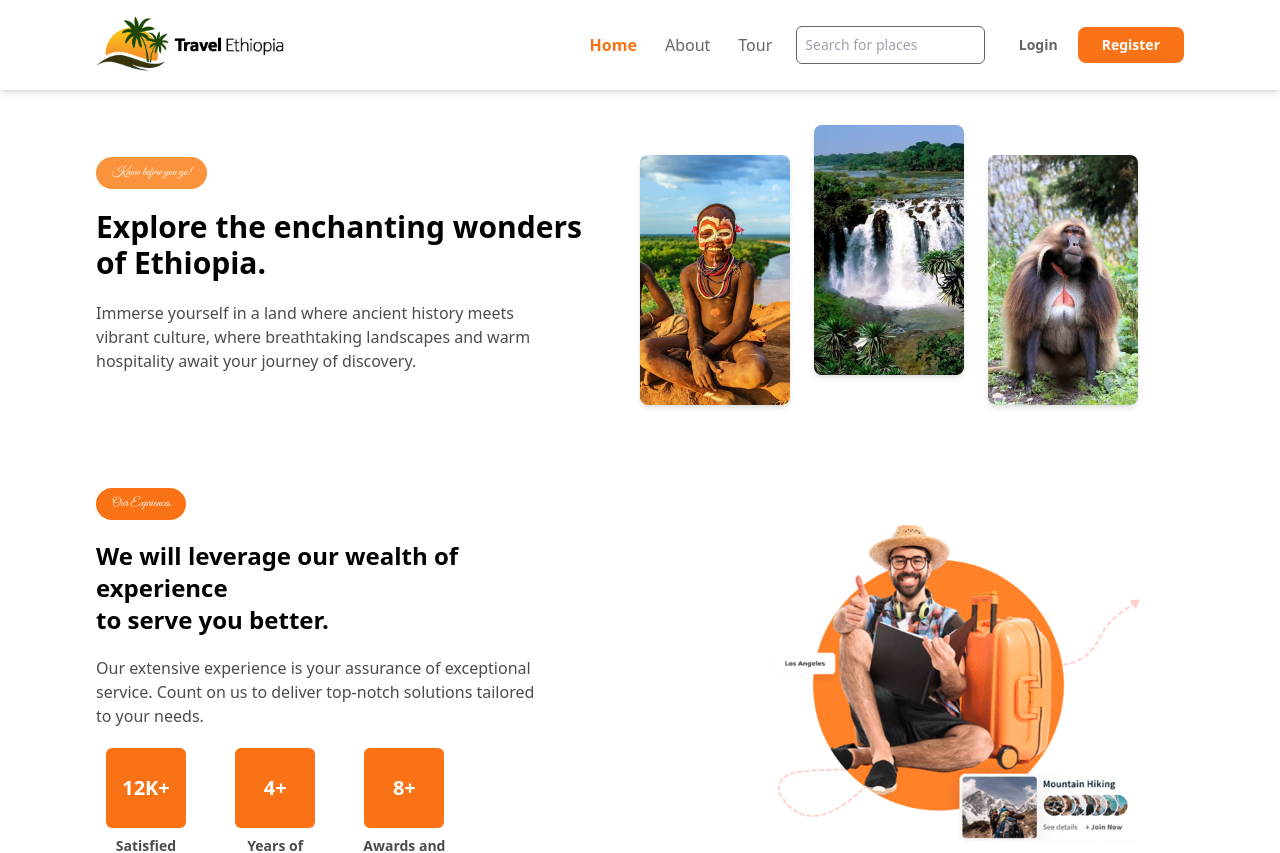
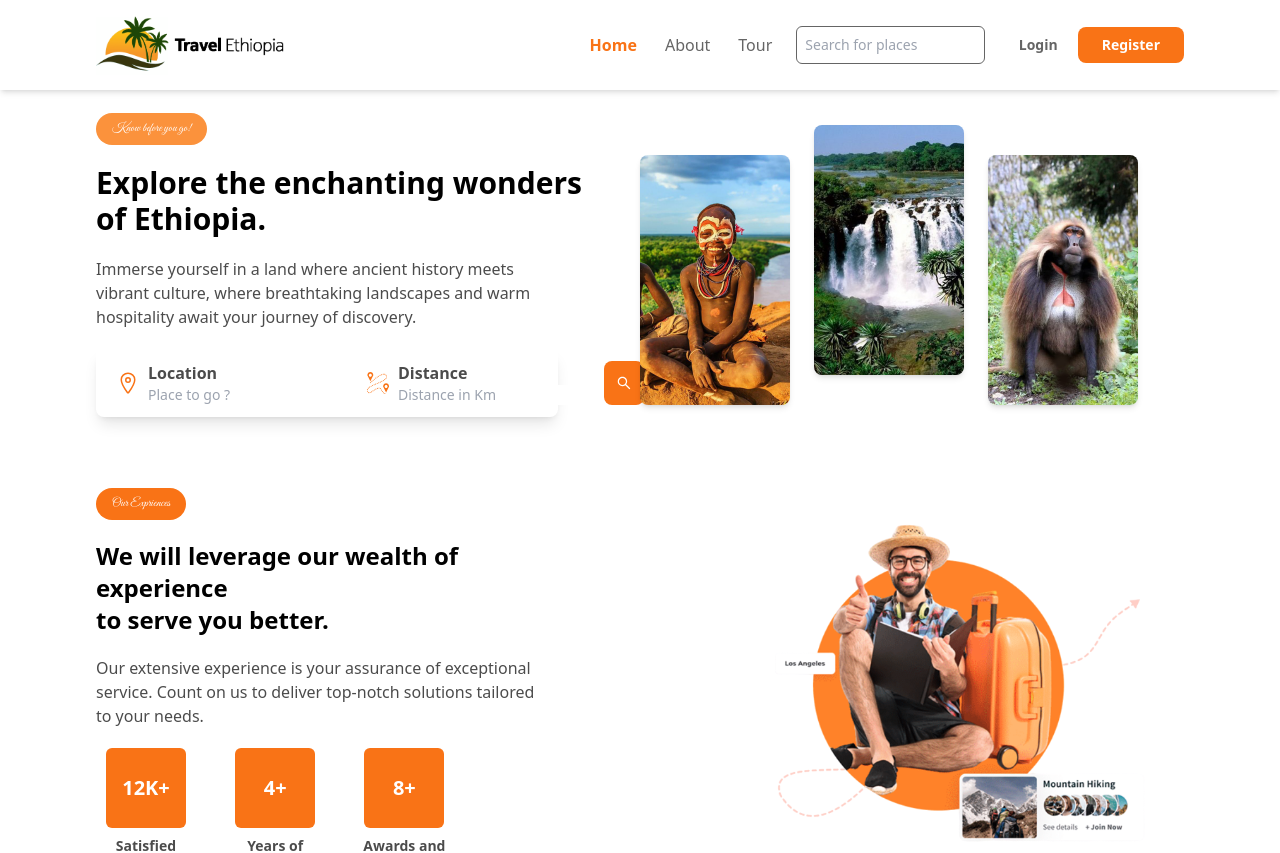
Before and after one commit to Henok-Belachew/Travel-Ethiopia, a React (Vite) app in the folder client/: page / in a window 1280 px wide. Shown: the top 853 px of the page. Built offline with nearby package versions, Linux system fonts and the light colour scheme.

Commit message:
hero section searching inputs is added

```diff
--- a/client/src/components/Hero.jsx
+++ b/client/src/components/Hero.jsx
@@ -2,6 +2,9 @@ import React from 'react'
 import img1 from '../assets/images/adj-1.jpg'
 import img2 from '../assets/images/adj-2.jpg'
 import img3 from '../assets/images/adj-3.jpg'
+import { IoLocationOutline } from 'react-icons/io5'
+import {AiOutlineSearch} from 'react-icons/ai'
+import {GiPathDistance} from 'react-icons/gi'
 
 function Heron() {
   return (
@@ -15,6 +18,32 @@ function Heron() {
             <p className='w-[80%] opacity-70'>
             Immerse yourself in a land where ancient history meets vibrant culture, where breathtaking landscapes and warm hospitality await your journey of discovery.
             </p>
+
+            <div className='shadow-lg p-3 gap-1 flex items-center justify-between rounded-lg w-[85%]'>
+                <div className='flex items-center'>
+                  {/* Icon here */}
+                  <IoLocationOutline className='w-[40px] font-bold text-orange-500 text-2xl'/>
+                  <div className='flex flex-col'>
+                    <span className='font-semibold opacity-70'>Location</span>
+                    <input type="text" placeholder='Place to go ?' className='text-sm focus:outline-none py-' />
+                  </div>
+                </div>
+
+                <div className='w-[1px] h-[44px] bg-black opacity-40'></div>
+
+                <div className='flex items-center'>
+                  {/* Icon here */}
+                  <GiPathDistance className='w-[40px] font-bold text-orange-500 text-2xl'/>
+                  <div className='flex flex-col'>
+                    <span className='font-semibold opacity-70'>Distance</span>
+                    <input type="text" placeholder='Distance in Km' className='text-sm focus:outline-none py-' />
+                  </div>
+                </div>
+
+                <button className='bg-orange-500 p-3 self-stretch rounded-lg text-white'>
+                      <AiOutlineSearch/>
+                </button>
+            </div>
 
         </div>
 
--- a/client/src/pages/Login.jsx
+++ b/client/src/pages/Login.jsx
@@ -9,7 +9,7 @@ function Login() {
         <div className='relative block mx-auto w-[320px]'>
         <img src={Logo} className='w-[70%] mx-auto mb-6' alt="" />
         <h1 className='font-bold text-2xl'>Welcome!</h1>
-        <span>Log in to continue</span>
+        <span>Log in to continue.</span>
 
             <div className='mt-4 flex flex-col gap-4'>
             <div className='flex gap-1 justify-center flex-col'>
@@ -20,10 +20,11 @@ function Login() {
             <div className='flex gap-1 justify-center flex-col'>
                 <span className='font-semibold'>Password</span>
                 <input placeholder='Password ...' className='focus:outline-none border-solid text-sm border-light-grey border-[1px] px-2 py-2 rounded-md' type="password" />
-                <span className='text-xs self-end opacity-70'>Forgot Password ?</span>
+                <span className='text-xs self-end opacity-70 cursor-pointer hover:font-semibold hover:opacity-100'>Forgot Password ?</span>
             </div>
 
-            <button className='bg-orange-200 opacity-100 text-white hover:opacity-100 font-semibold hover:bg-orange-500 hover:text-white mt-4 py-2 rounded-lg'>Log In</button>
+            <button className='bg-black opacity-100 text-white hover:opacity-100 font-semibold hover:bg-orange-500 hover:text-white mt-4 py-2 rounded-lg'>Log In</button>
+            <span className='self-center text-sm op'>Don't have account ? <span className='font-semibold text-orange-500 cursor-pointer opacity-100'> <span className='opacity-70 hover:opacity-100 hover:font-bold'>Register</span> </span> </span>
 
             </div>
 
```
